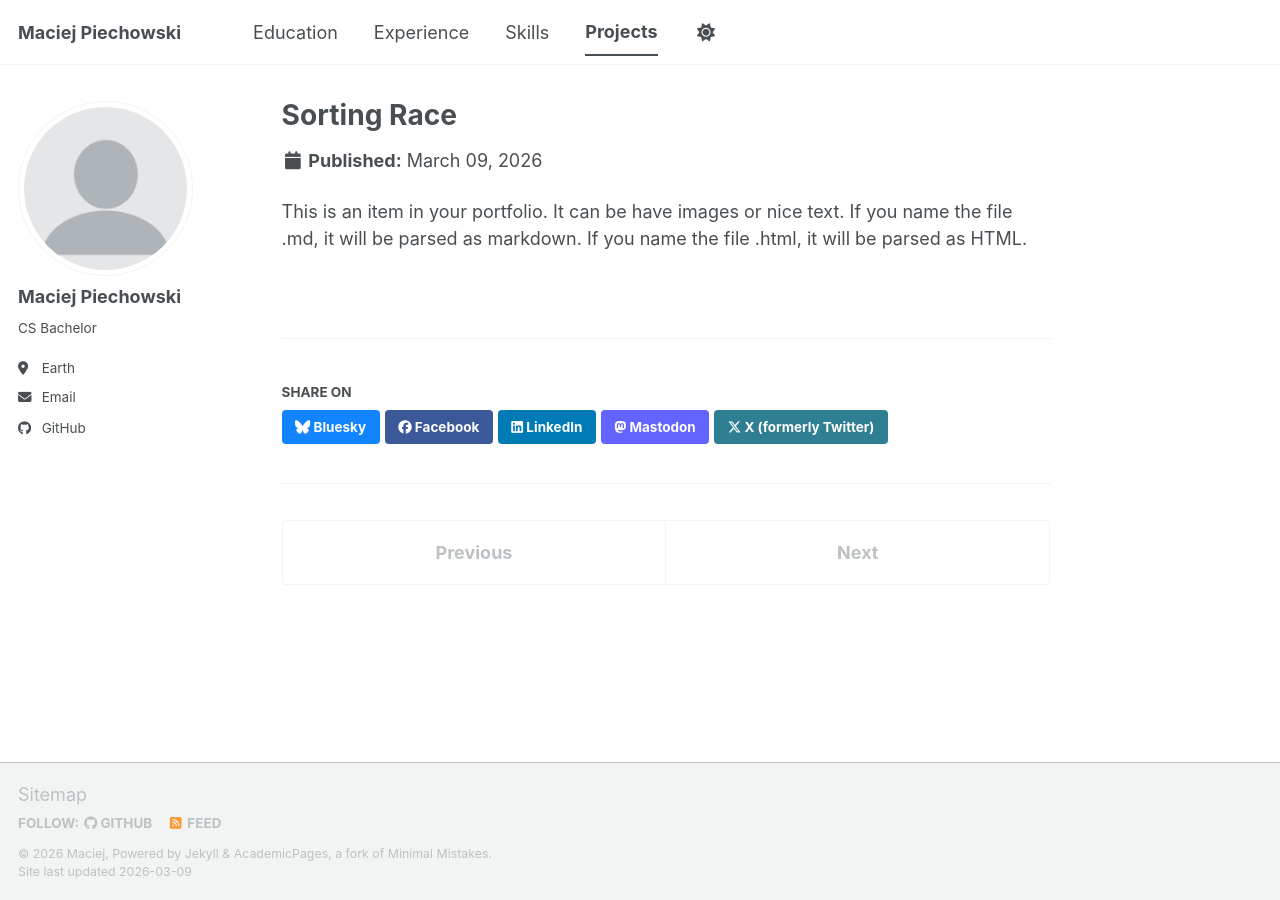
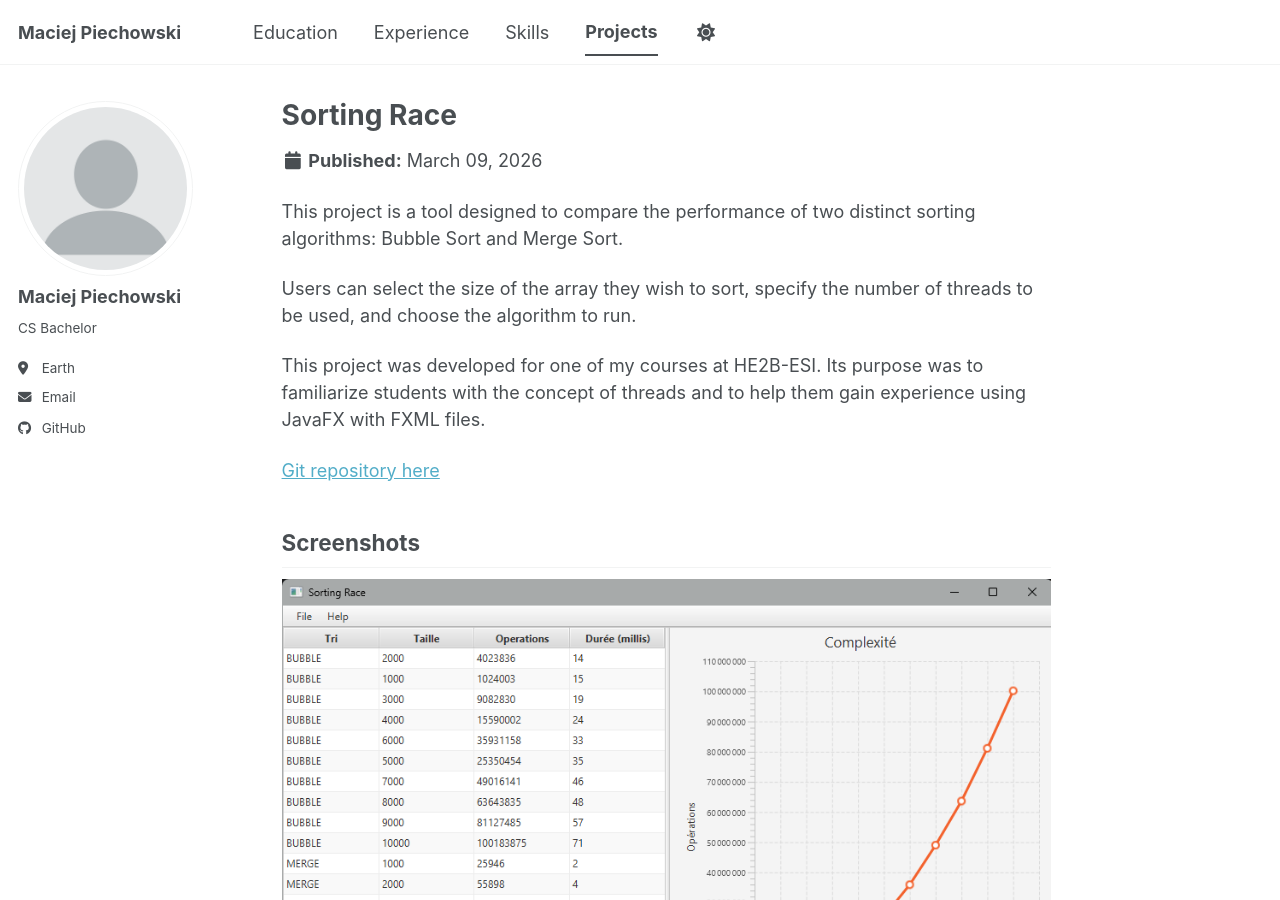
Before and after one commit to Maciej-Develop/Maciej-Develop.github.io, a Jekyll site: the page built from _portfolio/project-1.md, in a window 1280 px wide and 900 px high. Built offline with Jekyll 4.4.1, drawn with Linux system fonts in a browser that asks for light colours; a script bundle is joined from its source files by our own code; library files that are not in the unit come from our copies.

Commit message:
add content for project-1

```diff
--- a/_portfolio/project-1.md
+++ b/_portfolio/project-1.md
@@ -4,4 +4,14 @@
 collection: portfolio
 ---
 
-This is an item in your portfolio. It can be have images or nice text. If you name the file .md, it will be parsed as markdown. If you name the file .html, it will be parsed as HTML.
+This project is a tool designed to compare the performance of two distinct sorting algorithms: Bubble Sort and Merge Sort.
+
+Users can select the size of the array they wish to sort, specify the number of threads to be used, and choose the algorithm to run.
+
+This project was developed for one of my courses at HE2B-ESI. Its purpose was to familiarize students with the concept of threads and to help them gain experience using JavaFX with FXML files.
+
+[Git repository here](https://github.com/Maciej-Develop/SortingRace)
+
+## Screenshots
+
+![Interface](/images/sorting-race-interface.png)
```
